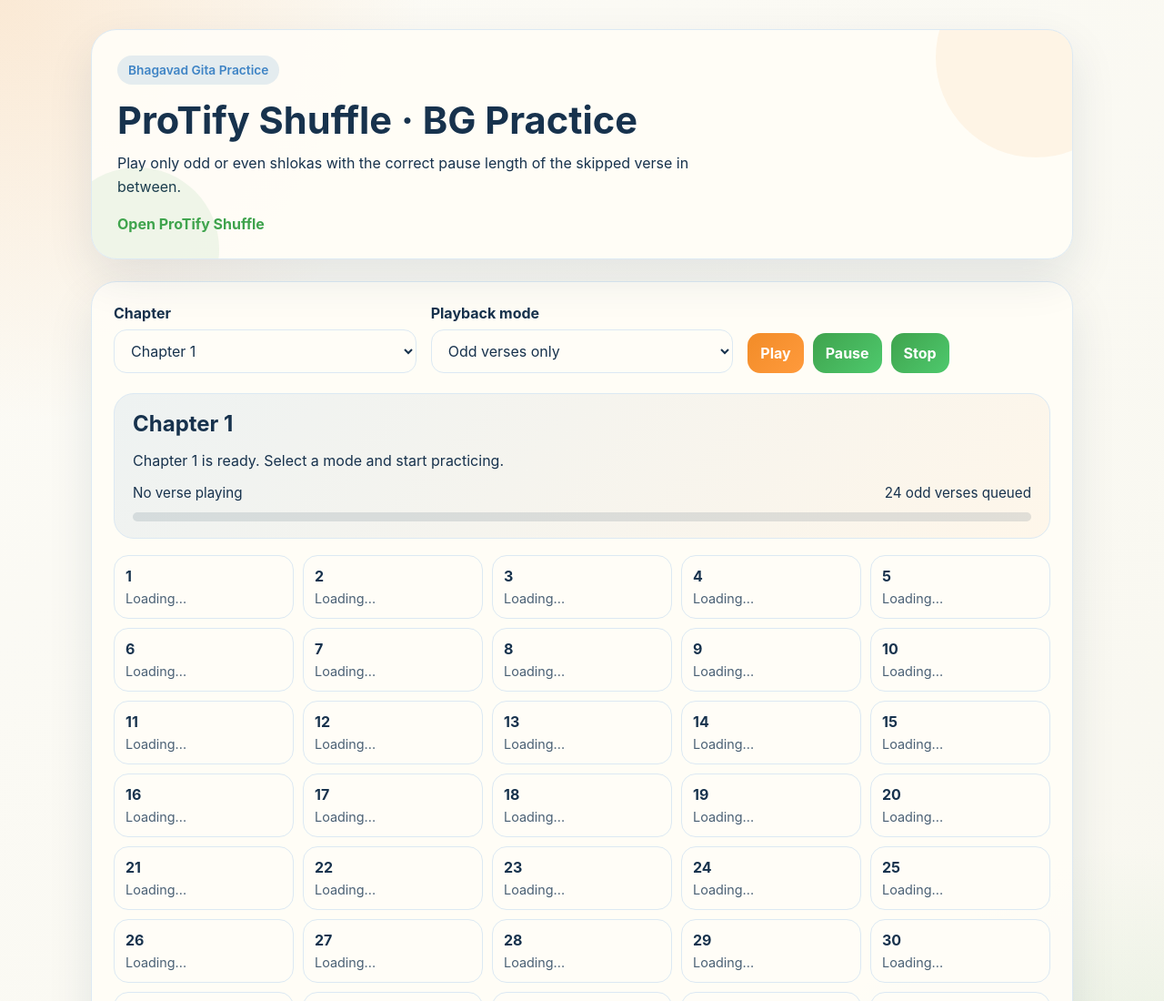
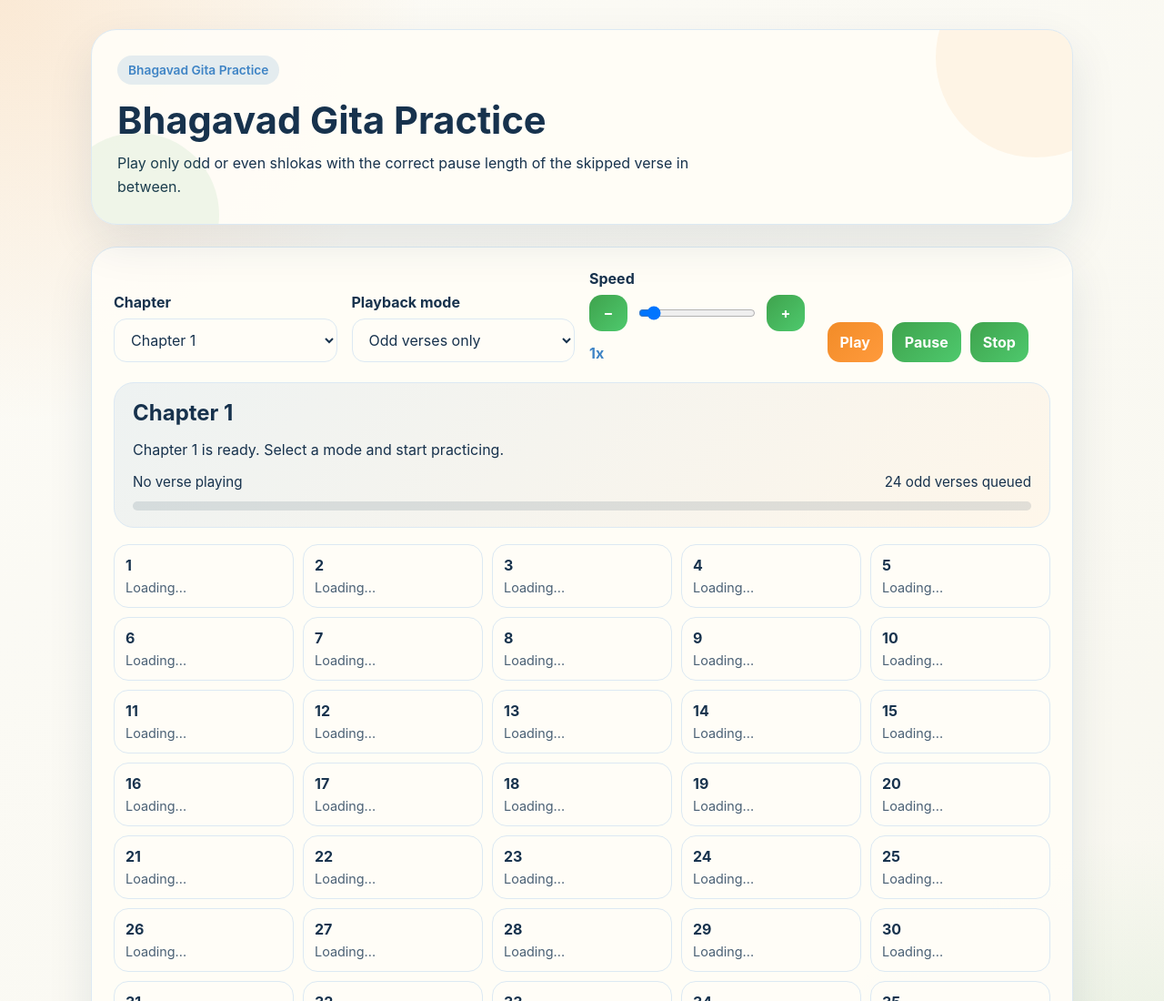
Before and after one commit to pratikae/BG-Practice, a plain HTML site: page bg-practice.html in a window 1280 px wide. Shown: the top 1100 px of the page at 91% size. Drawn offline with Linux system fonts and the light colour scheme.

Commit message:
remove protify branding and add speed

```diff
--- a/app.js
+++ b/app.js
@@ -7,10 +7,15 @@
   playbackTimer: null,
   currentAudio: null,
   playing: false,
+  speed: 1,
 };
 
 const chapterSelect = document.getElementById("chapterSelect");
 const modeSelect = document.getElementById("modeSelect");
+const speedSlider = document.getElementById("speedSlider");
+const speedValue = document.getElementById("speedValue");
+const speedDownBtn = document.getElementById("speedDownBtn");
+const speedUpBtn = document.getElementById("speedUpBtn");
 const playBtn = document.getElementById("playBtn");
 const pauseBtn = document.getElementById("pauseBtn");
 const stopBtn = document.getElementById("stopBtn");
@@ -42,6 +47,23 @@
   const mode = modeSelect.value;
   const selectedCount = buildQueue().length;
   queueLabel.textContent = `${selectedCount} ${mode === "all" ? "verses" : `${mode} verses`} queued`;
+}
+
+function formatSpeed(value) {
+  return `${value.toFixed(2).replace(/\.00$/, "")}x`;
+}
+
+function updateSpeedDisplay() {
+  speedSlider.value = state.speed;
+  speedValue.textContent = formatSpeed(state.speed);
+}
+
+function setSpeed(value) {
+  const rounded = Math.round(value * 4) / 4;
+  const clamped = Math.min(10, Math.max(0.25, rounded));
+  state.speed = clamped;
+  updateSpeedDisplay();
+  setStatus(`Playback speed set to ${formatSpeed(state.speed)}.`);
 }
 
 function escapeHtml(value) {
@@ -143,10 +165,11 @@
 
   const startPlayback = () => {
     audio.play().then(() => {
+      audio.playbackRate = state.speed;
       updateCurrentVerse(verse.number);
       const verseDuration = state.verseDurations.get(verse.file) || audio.duration || 0;
-      const totalDelayMs = (verseDuration + gapDuration) * 1000;
-      setStatus(`Playing verse ${verse.number} with a ${gapDuration.toFixed(1)}s pause after it.`);
+      const totalDelayMs = ((verseDuration + gapDuration) / state.speed) * 1000;
+      setStatus(`Playing verse ${verse.number} at ${formatSpeed(state.speed)} with a ${gapDuration.toFixed(1)}s pause after it.`);
       state.playbackTimer = window.setTimeout(() => {
         state.currentIndex += 1;
         playNextVerse();
@@ -211,6 +234,7 @@
 
   chapterSelect.value = state.chapters[0]?.id || "";
   modeSelect.value = "odd";
+  updateSpeedDisplay();
 
   chapterSelect.addEventListener("change", (event) => {
     loadChapter(event.target.value);
@@ -218,6 +242,18 @@
 
   modeSelect.addEventListener("change", () => {
     updateQueueLabel();
+  });
+
+  speedSlider.addEventListener("input", (event) => {
+    setSpeed(Number(event.target.value));
+  });
+
+  speedDownBtn.addEventListener("click", () => {
+    setSpeed(state.speed - 0.25);
+  });
+
+  speedUpBtn.addEventListener("click", () => {
+    setSpeed(state.speed + 0.25);
   });
 
   playBtn.addEventListener("click", () => {
--- a/bg-practice.html
+++ b/bg-practice.html
@@ -3,7 +3,7 @@
   <head>
     <meta charset="UTF-8" />
     <meta name="viewport" content="width=device-width, initial-scale=1.0" />
-    <title>ProTify Shuffle · BG Practice</title>
+    <title>Bhagavad Gita Practice</title>
     <meta
       name="description"
       content="Practice Bhagavad Gita shlokas by playing odd or even verses with the exact pause length of the skipped verse in between."
@@ -14,15 +14,10 @@
     <div class="page-shell">
       <header class="hero">
         <div class="hero-badge">Bhagavad Gita Practice</div>
-        <h1>ProTify Shuffle · BG Practice</h1>
+        <h1>Bhagavad Gita Practice</h1>
         <p>
           Play only odd or even shlokas with the correct pause length of the skipped verse in between.
         </p>
-        <div class="hero-actions">
-          <a class="ghost-link" href="https://www.protify-shuffle.com" target="_blank" rel="noopener">
-            Open ProTify Shuffle
-          </a>
-        </div>
       </header>
 
       <main class="app-card">
@@ -39,6 +34,16 @@
               <option value="even">Even verses only</option>
               <option value="all">All verses</option>
             </select>
+          </div>
+
+          <div class="field">
+            <label>Speed</label>
+            <div class="speed-control">
+              <button id="speedDownBtn" class="secondary speed-btn" type="button">−</button>
+              <input id="speedSlider" type="range" min="0.25" max="10" step="0.25" value="1" />
+              <button id="speedUpBtn" class="secondary speed-btn" type="button">+</button>
+            </div>
+            <div class="speed-value" id="speedValue">1x</div>
           </div>
 
           <div class="button-row">
--- a/styles.css
+++ b/styles.css
@@ -145,6 +145,23 @@
   flex-wrap: wrap;
 }
 
+.speed-control {
+  display: flex;
+  align-items: center;
+  gap: 10px;
+}
+
+.speed-btn {
+  min-width: 42px;
+  padding: 10px 12px;
+}
+
+.speed-value {
+  font-weight: 700;
+  color: var(--accent-3);
+  margin-top: 6px;
+}
+
 button {
   background: linear-gradient(135deg, var(--accent), #ff9a3c);
   color: white;
```
Also changed, not shown: index.html (+12 -22 lines), 1 other file.
